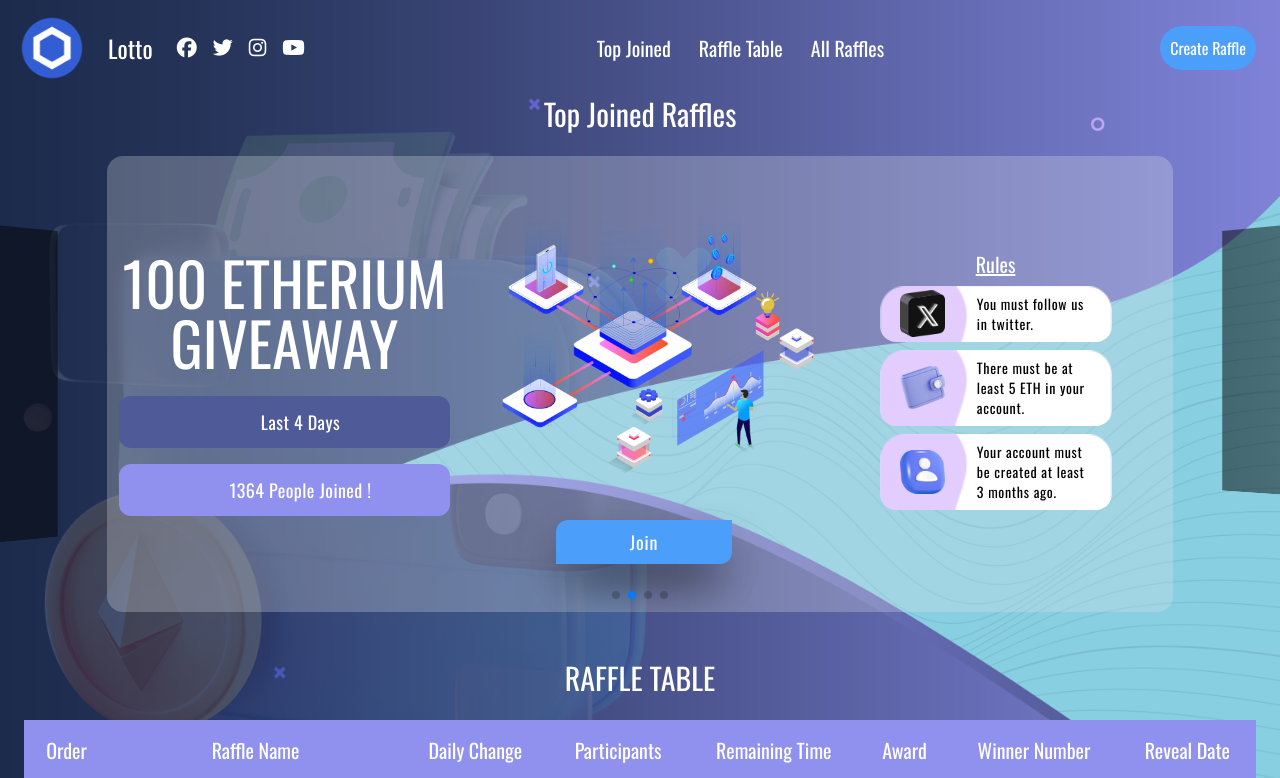
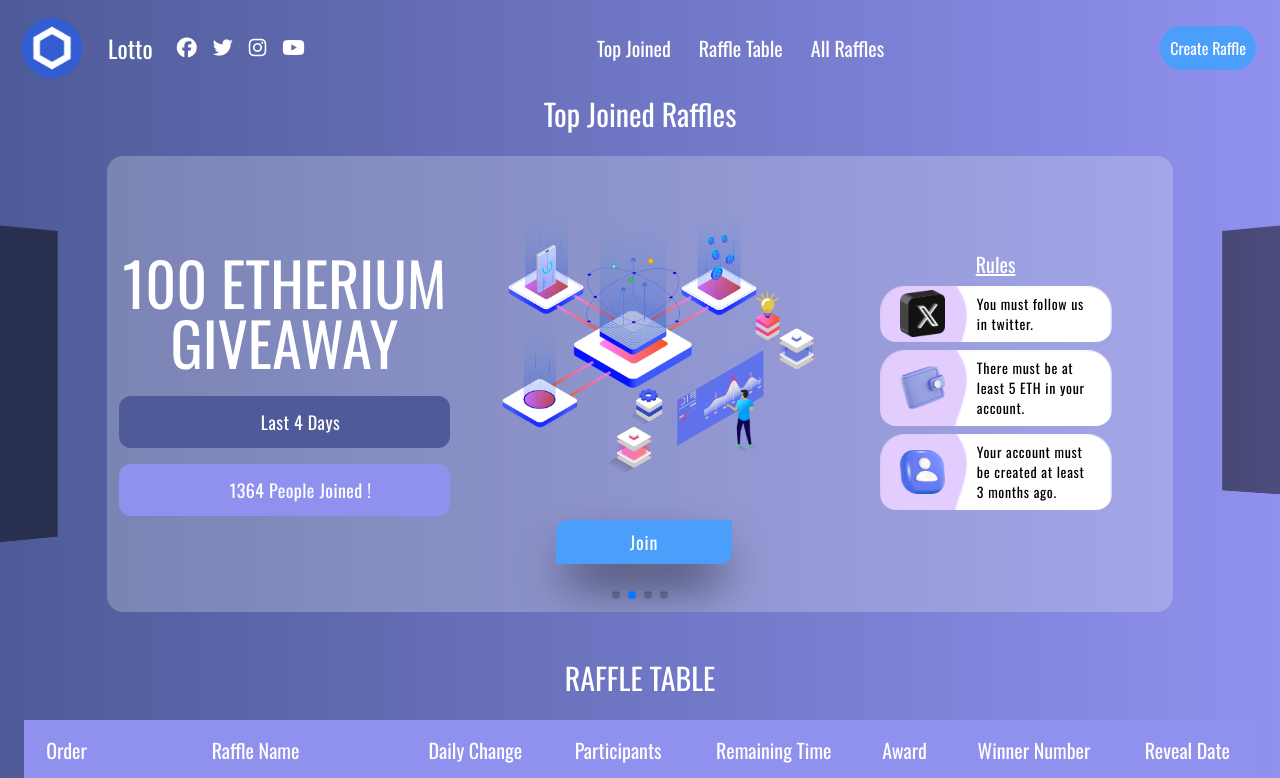
Before and after one commit to bayramcinar/raffle, a React (Create React App) app: page / in a window 1280 px wide. Shown: the top 778 px of the page. Built offline with nearby package versions, Linux system fonts and the light colour scheme; what @web3modal/ethers5 would draw is missing.

Commit message:
index.css

```diff
--- a/src/index.css
+++ b/src/index.css
@@ -2,7 +2,6 @@
   font-family: 'Oswald', sans-serif;
 }
 body{
-  background: url("./images/BG.png");
-  background-size: cover;
-  height: 100vh;
+  background: linear-gradient( to left,#9091ef,#4e5b98);
+  background-size: contain;
 }
```
